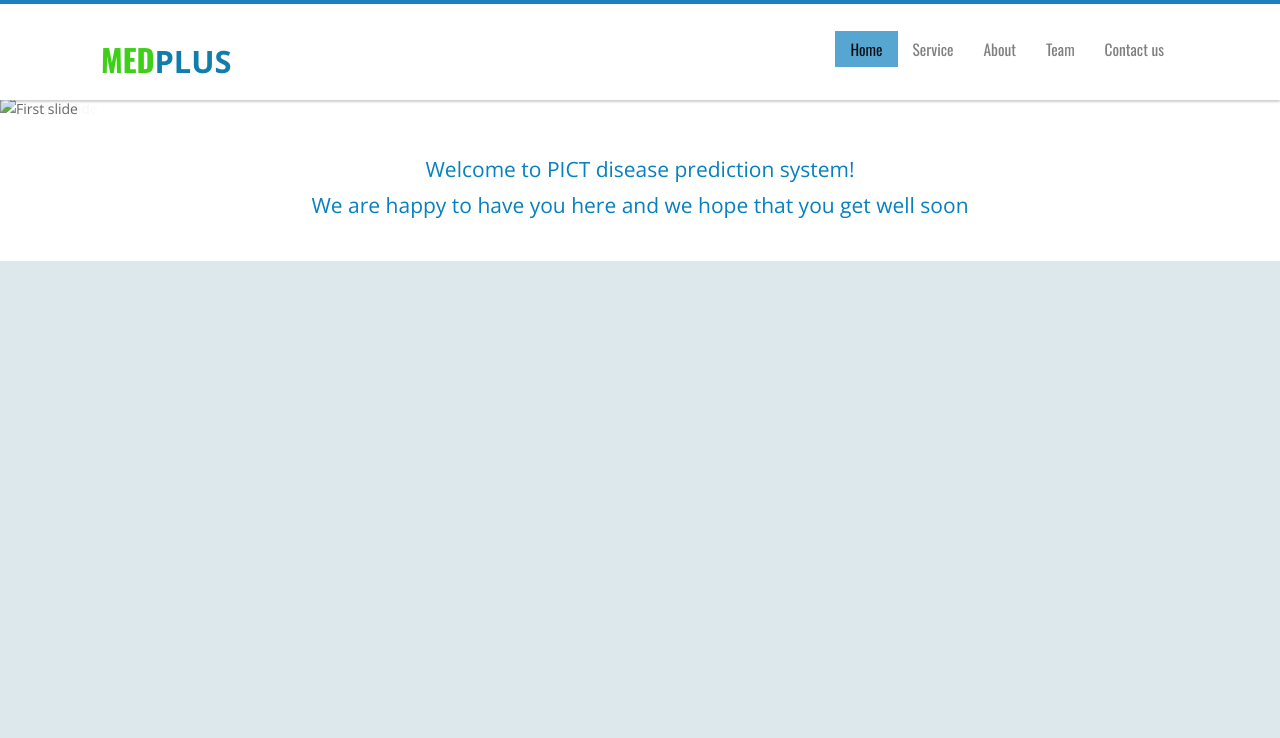
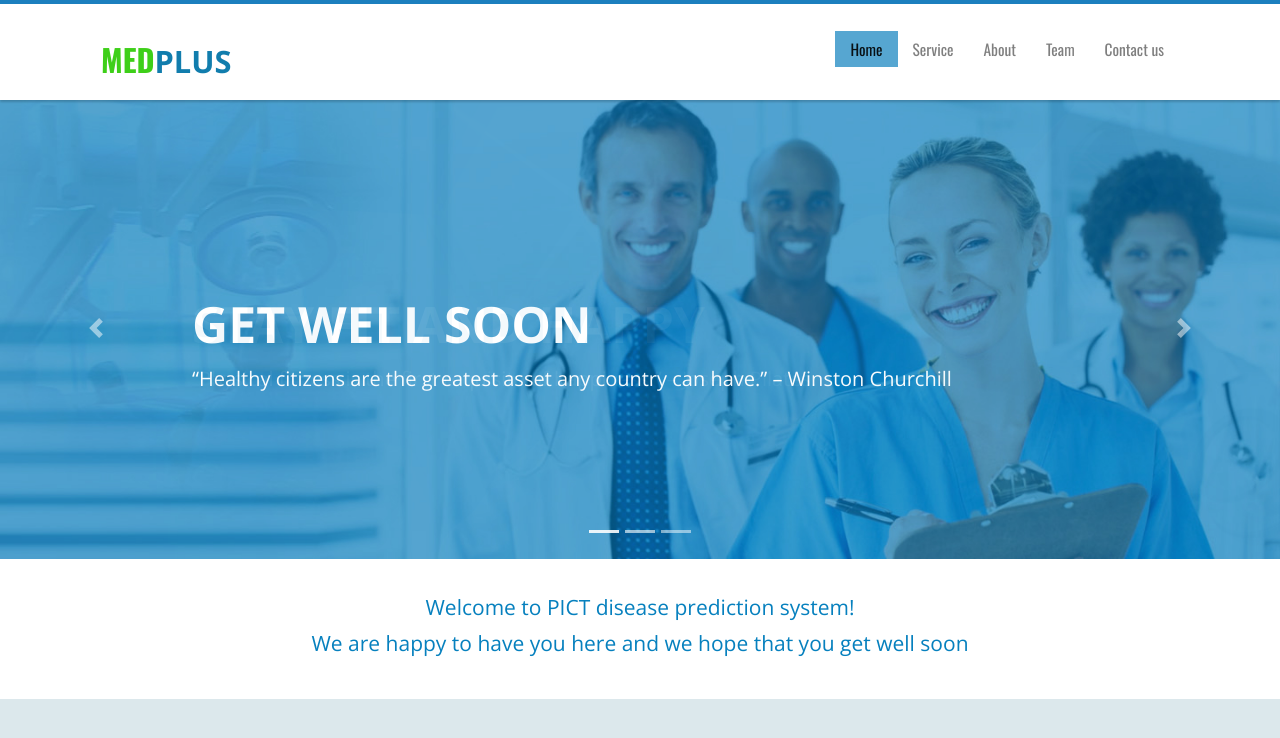
Before and after one commit to ishaan1028/medd, a plain HTML site: page index.html in a window 1280 px wide. Drawn offline with nearby package versions, Linux system fonts and the light colour scheme.

Commit message:
Update index.html

```diff
--- a/index.html
+++ b/index.html
@@ -64,7 +64,7 @@
       <div class="carousel-inner" role="listbox">
         <div class="carousel-item active">
           <div class="view">
-            <img class="d-block w-100" src="../images/slides/11.jpg"
+            <img class="d-block w-100" src="11.jpg"
               alt="First slide">
             <div class="mask rgba-black-light"></div>
           </div>
@@ -76,7 +76,7 @@
         <div class="carousel-item">
           <!--Mask color-->
           <div class="view">
-            <img class="d-block w-100" src="../images/slides/22.jpg"
+            <img class="d-block w-100" src="22.jpg"
               alt="Second slide">
             <div class="mask rgba-black-strong"></div>
           </div>
@@ -88,7 +88,7 @@
         <div class="carousel-item">
           <!--Mask color-->
           <div class="view">
-            <img class="d-block w-100" src="../images/slides/33.jpg"
+            <img class="d-block w-100" src="33.jpg"
               alt="Third slide">
             <div class="mask rgba-black-slight"></div>
           </div>
```
